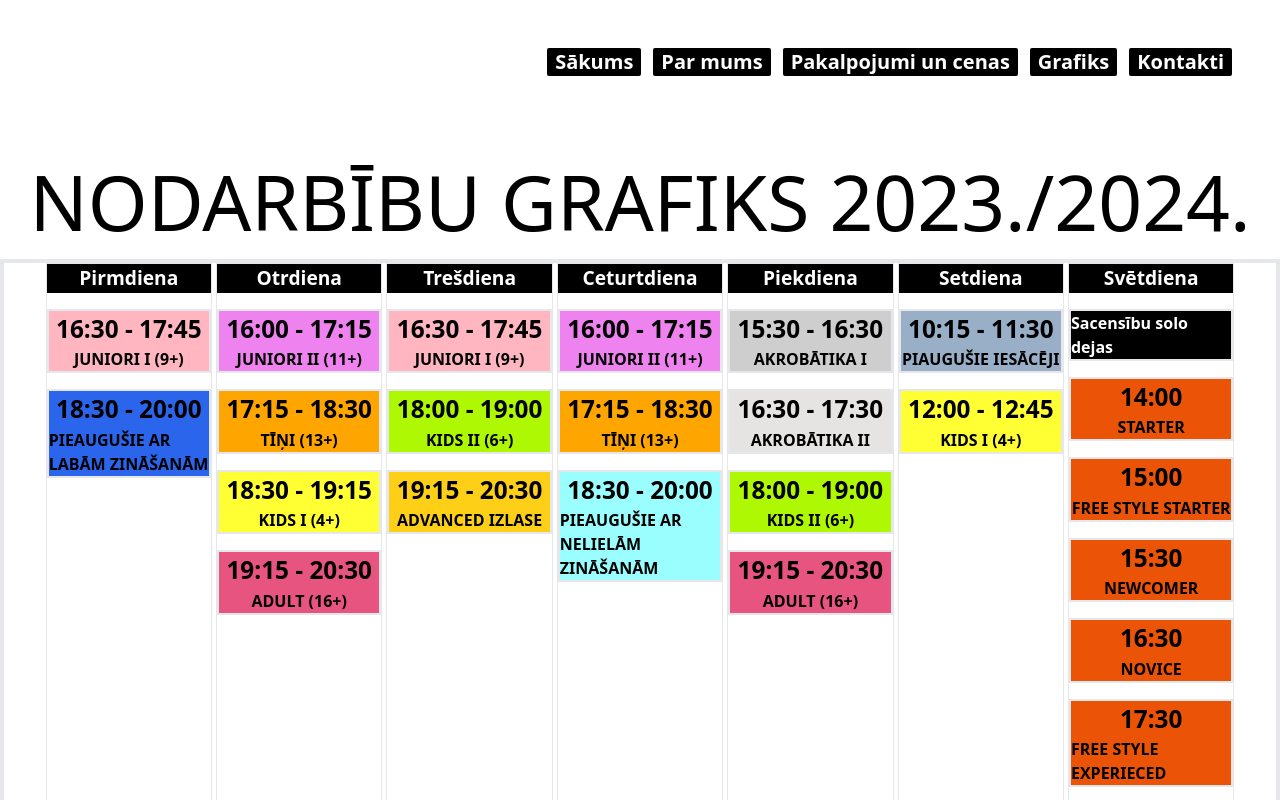
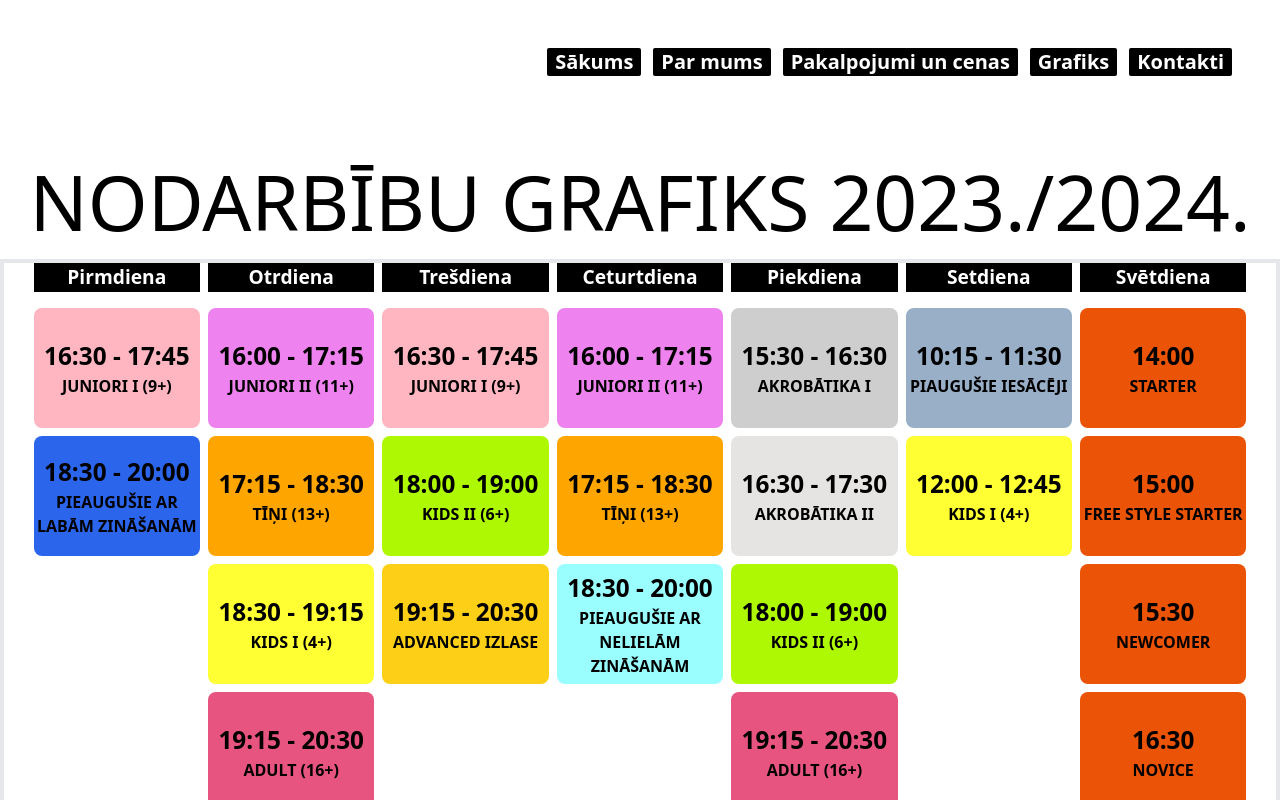
Before and after one commit to ErnestNeimanis/virziens, a Vue app in the folder virziens/: page /schedule in a window 1280 px wide. Shown: the top 800 px of the page. Built offline with nearby package versions, Linux system fonts and the light colour scheme; a web font is replaced by a local one.

Commit message:
rounded corners schedule

```diff
--- a/virziens/src/components/Schedule/Schedule.vue
+++ b/virziens/src/components/Schedule/Schedule.vue
@@ -9,8 +9,8 @@ const defaultTextColor = "#fff";
 </script>
 <template>
     <div class="border-4">
-        <div class="flex justify-center gap-1">
-            <div v-for="day in schedule" class="flex flex-col border w-[13vw]">
+        <div class="flex justify-center gap-2">
+            <div v-for="(day,i) in schedule" class="flex flex-col  w-[13vw]">
                 <div class="w-full">
                     <div class="flex justify-center capitalize" :style="{ backgroundColor: day.bgColor ?? defaultBgColor }">
                         <span class="text-[1.5vw] font-extrabold" :style="{ color: day.textColor ?? defaultTextColor }">
@@ -18,8 +18,8 @@ const defaultTextColor = "#fff";
                         </span>
                     </div>
                 </div>
-                <div class="flex flex-col gap-4 mt-4">
-                    <div v-for="entry in day.entries" class="border-2"
+                <div class="flex flex-col gap-2 mt-4">
+                    <div v-for="(entry,j) in day.entries" class="flex flex-col justify-center items-center  rounded-lg h-[120px]"
                         :style="{ backgroundColor: entry.bgColor ?? defaultBgColor }">
                         <div class="flex justify-center">
                             <span class="font-semibold text-[1.9vw] whitespace-nowrap"
@@ -28,7 +28,7 @@ const defaultTextColor = "#fff";
                             </span>
                         </div>
                         <div class="flex justify-center">
-                            <span class="font-semibold" :style="{
+                            <span class="font-semibold text-center" :style="{
                                 color: entry.textColor ?? defaultTextColor,
 
                             }">{{ entry.title }}
--- a/virziens/src/composables/schedule.ts
+++ b/virziens/src/composables/schedule.ts
@@ -178,10 +178,7 @@ export const schedule = [
     title: "svētdiena",
     bgColor: "#000",
     entries: [
-      {
-        title: "Sacensību solo dejas",
 
-      },
       {
         title: "STARTER",
         time: "14:00",
--- a/virziens/src/views/ScheduleView.vue
+++ b/virziens/src/views/ScheduleView.vue
@@ -5,13 +5,15 @@ import ScheduleHeading from '@/components/Schedule/ScheduleHeading.vue';
 </script>
 <template>
     <div class=" h-screen">
-        <div>
-              <NavBar class="w-full  fixed  top-8 right-4"/>
+        <div class="bg-red-100 fixed top-0 h-72 ">
+            <NavBar class="w-full   " />
         </div>
+
+
         <main class="w-full ">
             <div class="f w-full mt-36">
                 <div>
-                    <ScheduleHeading/>
+                    <ScheduleHeading />
                 </div>
                 <div>
                     <Schedule />
```
